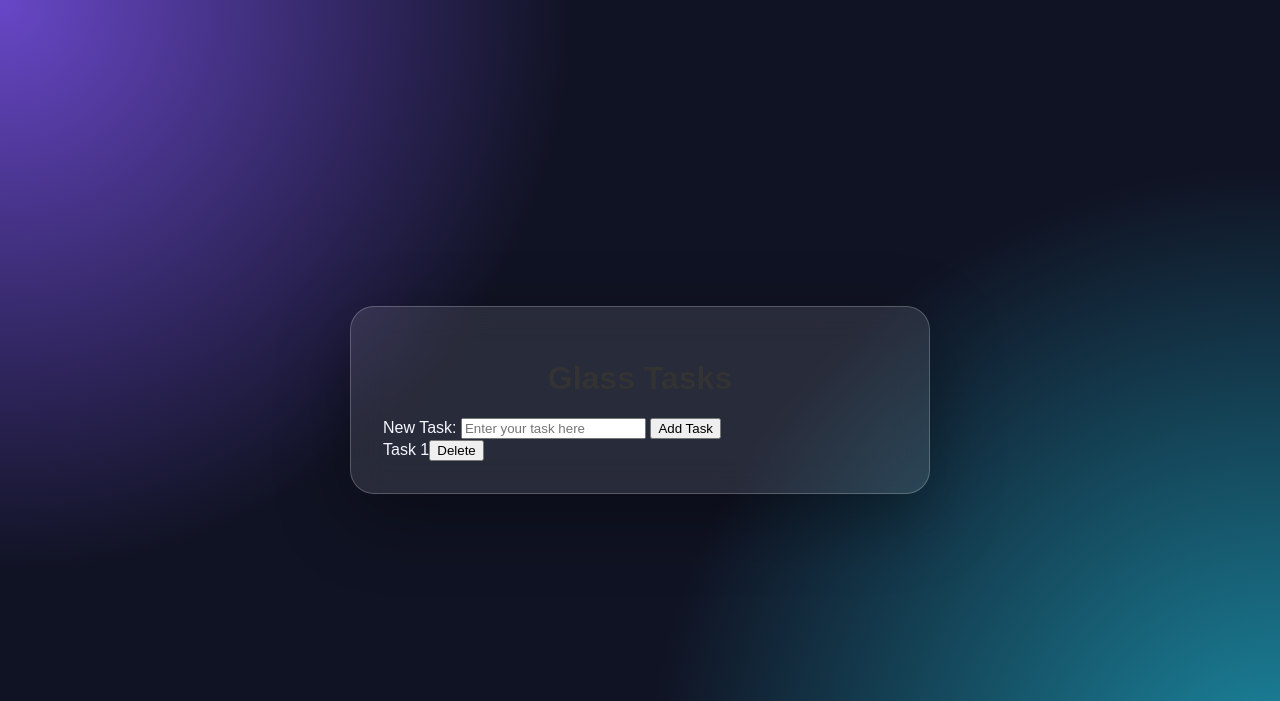
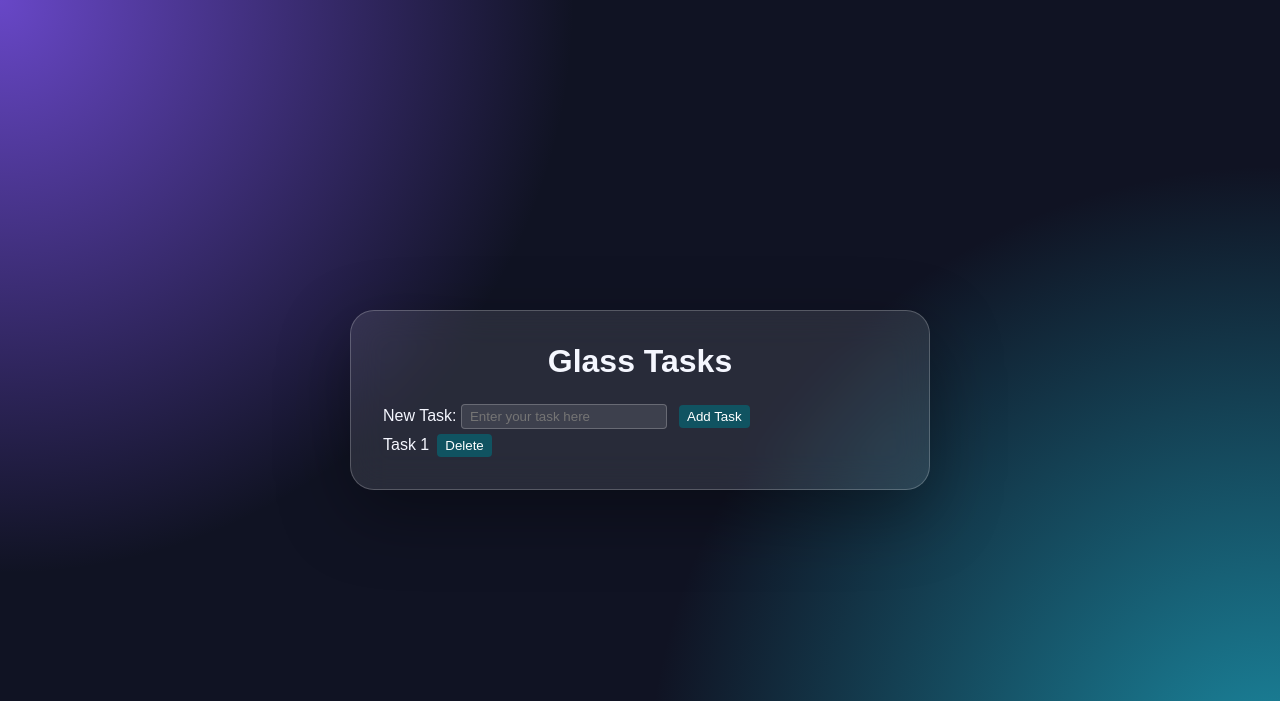
Before and after one commit to Blackbottt/To-Do-Web-App, a Flask app: page / in a window 1280 px wide. Shown: the top 701 px of the page. Run offline with Flask 3, Linux system fonts and the light colour scheme.

Commit message:
added style to input text and buttons

```diff
--- a/static/style.css
+++ b/static/style.css
@@ -27,6 +27,24 @@ body {
 }
 
 h1 {
+    margin-top: 0;
     text-align: center;
-    color: #333;
 }
+
+button {
+    padding: 4px 8px;
+    margin-left: 8px;
+    margin-top: 4px;
+    border: none;
+    border-radius: 4px;
+    background-color: #105361;
+    color: white;
+    cursor: pointer;
+}
+input[type="text"] {
+    padding: 4px 8px;
+    border: 1px solid rgba(255, 255, 255, 0.22);
+    border-radius: 4px;
+    width: 40%;
+    background-color: rgba(255, 255, 255, 0.1);
+}
```
